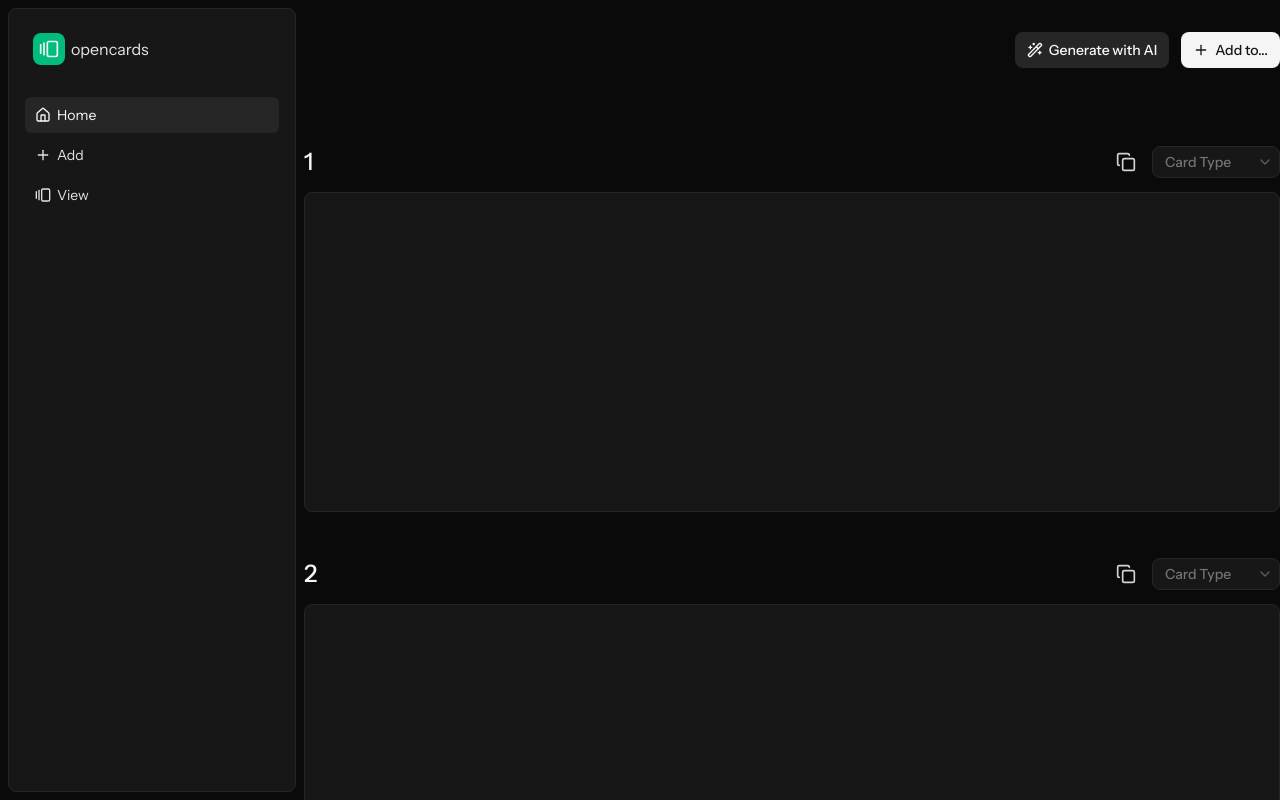
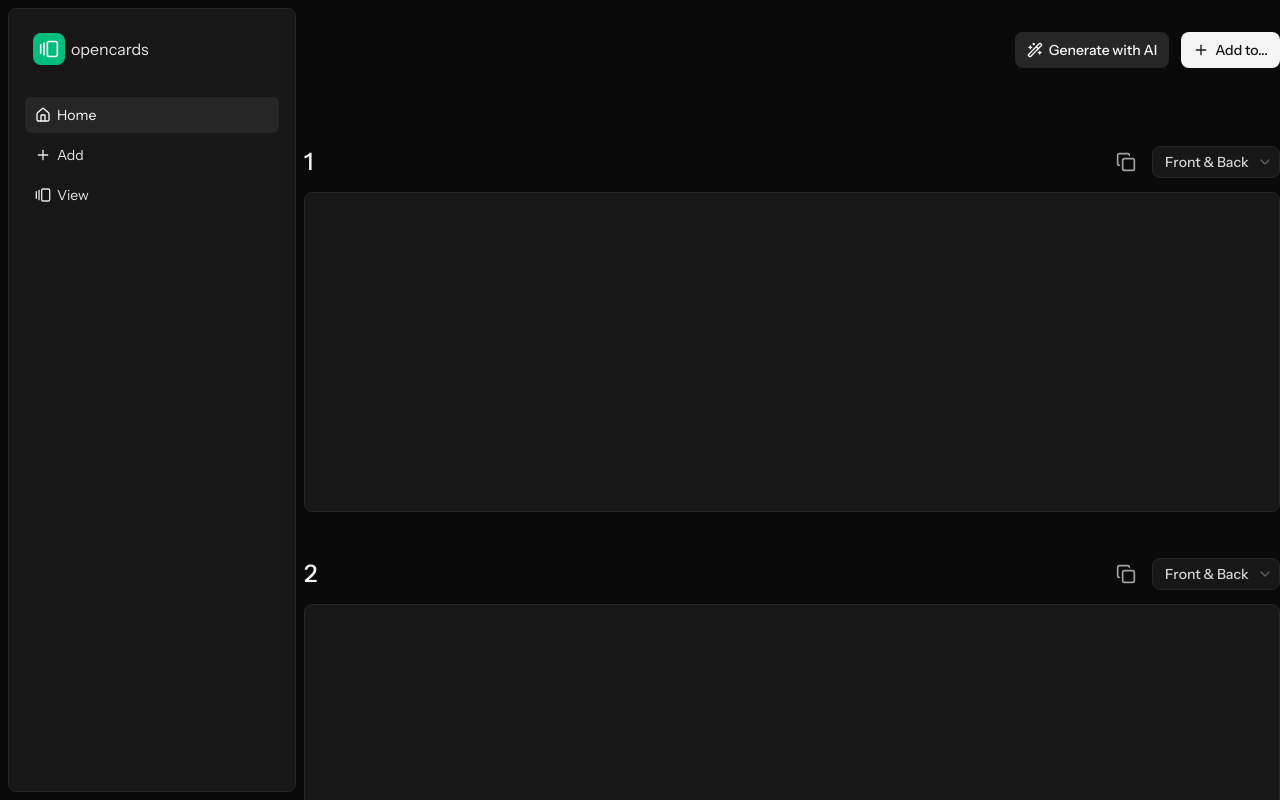
Before and after one commit to jaxonhill/opencards, a Next.js app: page /test in a window 1280 px wide. Shown: the top 800 px of the page. Built offline with nearby package versions, Linux system fonts and the light colour scheme.

Commit message:
Add real variants to card section select

```diff
--- a/src/features/add-cards/components/card-section.tsx
+++ b/src/features/add-cards/components/card-section.tsx
@@ -2,6 +2,8 @@ import { CardRenderer } from "@/features/cards/components/card-renderer";
 import { CardVariant } from "@/features/cards/types/types";
 import { Copy } from "lucide-react";
 import { Select, SelectContent, SelectItem, SelectTrigger, SelectValue } from "@/components/select";
+
+const CARD_VARIANTS: CardVariant[] = ["Front & Back", "Reveal Text"];
 
 interface CardSectionProps {
     cardNumber: number;
@@ -17,14 +19,18 @@ export function CardSection({ cardNumber, variant }: CardSectionProps) {
                     <HeaderIconButton>
                         <Copy />
                     </HeaderIconButton>
-                    <Select>
+                    <Select defaultValue={CARD_VARIANTS[0]}>
                         <SelectTrigger className="w-32 h-8">
                             <SelectValue placeholder="Card Type" />
                         </SelectTrigger>
                         <SelectContent>
-                            <SelectItem value="light">Light</SelectItem>
-                            <SelectItem value="dark">Dark</SelectItem>
-                            <SelectItem value="system">System</SelectItem>
+                            {CARD_VARIANTS.map((variant) => {
+                                return (
+                                    <SelectItem key={variant} value={variant}>
+                                        {variant}
+                                    </SelectItem>
+                                );
+                            })}
                         </SelectContent>
                     </Select>
                 </div>
@@ -42,7 +48,7 @@ interface HeaderIconButtonProps {
 
 function HeaderIconButton({ children }: HeaderIconButtonProps) {
     return (
-        <button className="inline-flex justify-center items-center px-2 py-2 transition-colors rounded-full text-neutral-300 [&>svg]:size-5 [&>svg]:shrink-0 hover:bg-neutral-900 hover:text-neutral-100 hover:cursor-pointer">
+        <button className="inline-flex justify-center items-center px-2 py-2 transition-colors rounded-full text-neutral-400 [&>svg]:size-5 [&>svg]:shrink-0 hover:bg-neutral-900 hover:text-neutral-100 hover:cursor-pointer">
             {children}
         </button>
     );
```
